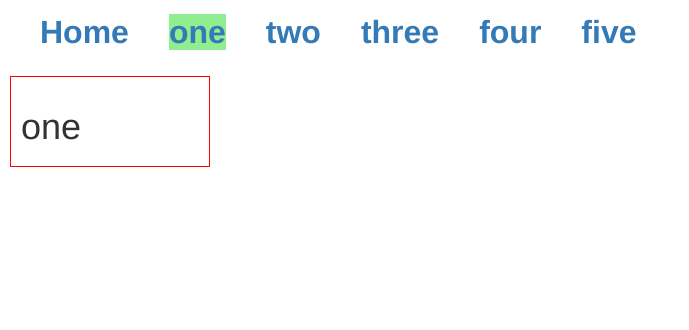
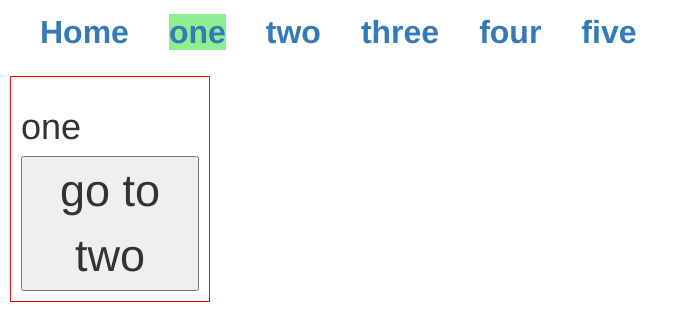
Before and after one commit to elmira-naghibi/game-vuejs, a Vue app: page /one in a window 1280 px wide. Shown: the top 330 px of the page, without its empty margins (0-689 px from the left). Built offline with nearby package versions, Linux system fonts and the light colour scheme.

Commit message:
fea: push in ruter in js in project vue

```diff
--- a/src/components/routercom/one.vue
+++ b/src/components/routercom/one.vue
@@ -1,5 +1,20 @@
 <template>
     <div style="font-size:45px;border:1px solid red; width:200px; margin:10px; padding:10px; cursor:pointer">
        <h1> one</h1>
+       <button @click="gototwo()">go to two</button>
     </div>
 </template>
+<script>
+export default {
+ data() {
+     return {
+
+     }
+ },
+ methods: {
+     gototwo:function(){
+         this.$router.push("/three")
+     }
+ },
+}
+</script>
```
